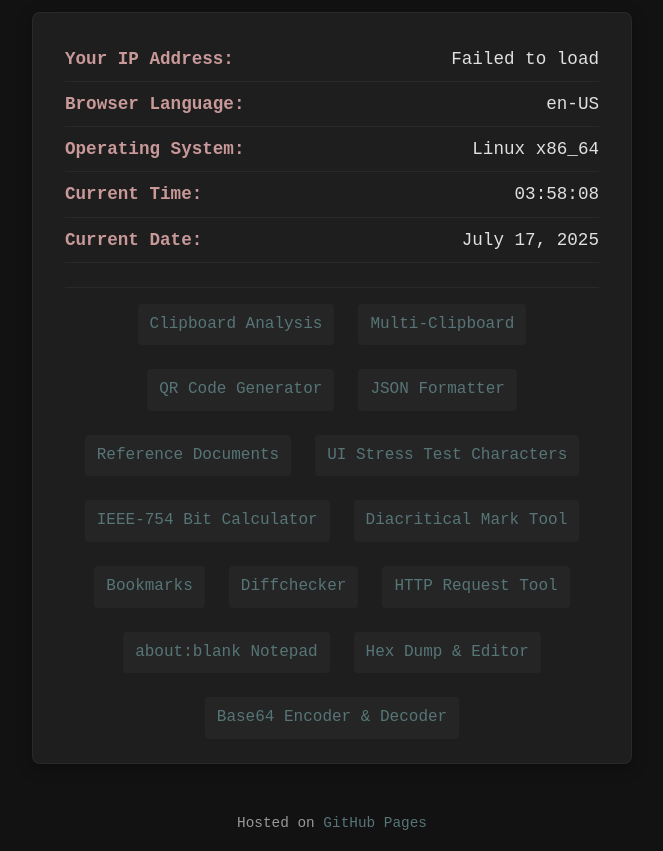
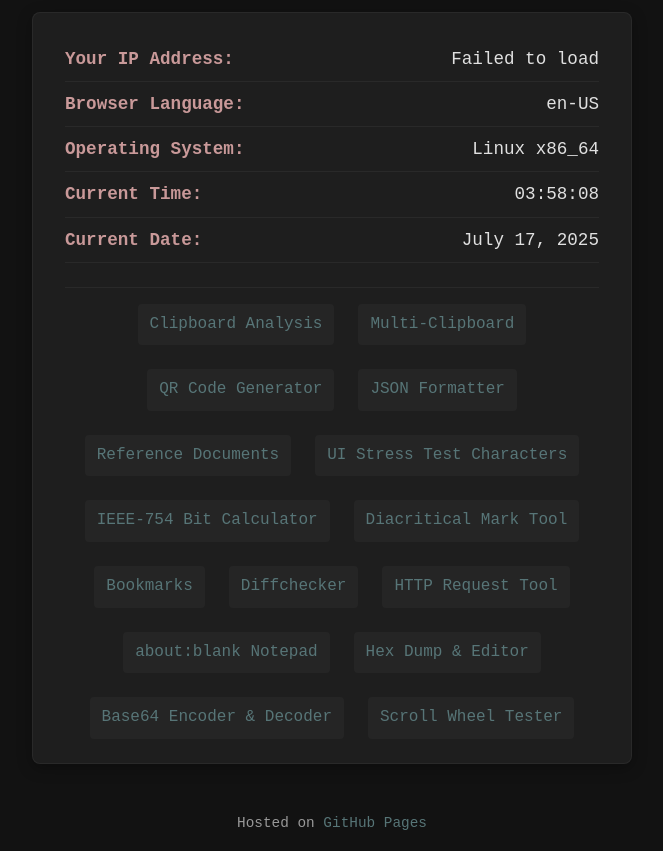
Before and after one commit to purls/purls.github.io, a plain HTML site: page index.html in a window 1280 px wide. Shown: the part 76-927 px from the top of the page, without its empty margins (308-971 px from the left). Drawn offline with Linux system fonts and the light colour scheme; no server answers; a web font is replaced by a local one.

Commit message:
Add scroll test link to main page

```diff
--- a/index.html
+++ b/index.html
@@ -214,6 +214,7 @@
             <a href="/ab">about:blank Notepad</a>
             <a href="/hex">Hex Dump &amp; Editor</a>
             <a href="/64">Base64 Encoder &amp; Decoder</a>
+            <a href="/scroll">Scroll Wheel Tester</a>
         </div>
     </div>
     <footer>
```
